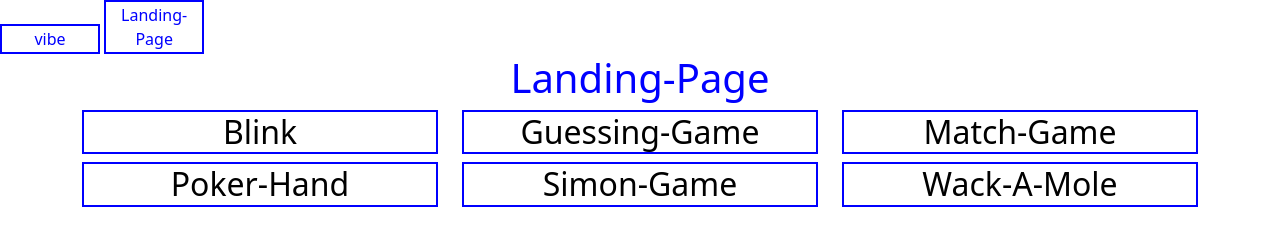
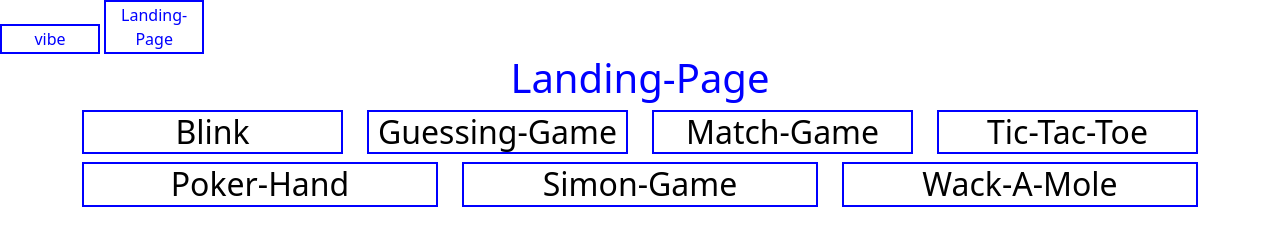
Before and after one commit to Sandwich-God/Landing-Page, a plain HTML site: page index.html in a window 1280 px wide. Drawn offline with nearby package versions, Linux system fonts and the light colour scheme.

Commit message:
adding link to Tic-Tac-Toe

```diff
--- a/index.html
+++ b/index.html
@@ -18,14 +18,17 @@
 <div class="container">
 	<h1 class="title" >Landing-Page</h1>
 	<div class="row">
-		<div class="col-lg-4">
+		<div class="col-lg-3">
 			<h2><a href="https://sandwich-god.github.io/Blink/"><button class="links">Blink</button></a></h2>
 		</div>
-		<div class="col-lg-4">
+		<div class="col-lg-3">
 			<h2><a href="https://sandwich-god.github.io/Guessing-Game/"><button class="links">Guessing-Game</button></a></h2>
 		</div>
-		<div class="col-lg-4">
+		<div class="col-lg-3">
 			<h2><a href="https://sandwich-god.github.io/Match-Game/"><button class="links">Match-Game</button></a></h2>
+		</div>
+		<div class="col-lg-3">
+			<h2><a href="https://sandwich-god.github.io/Tic-Tac-Toe/"><button class="links">Tic-Tac-Toe</button></a></h2>
 		</div>
 		<div class="col-lg-4">
 			<h2><a href="https://sandwich-god.github.io/Poker-Hand/"><button class="links">Poker-Hand</button></a></h2>
```
